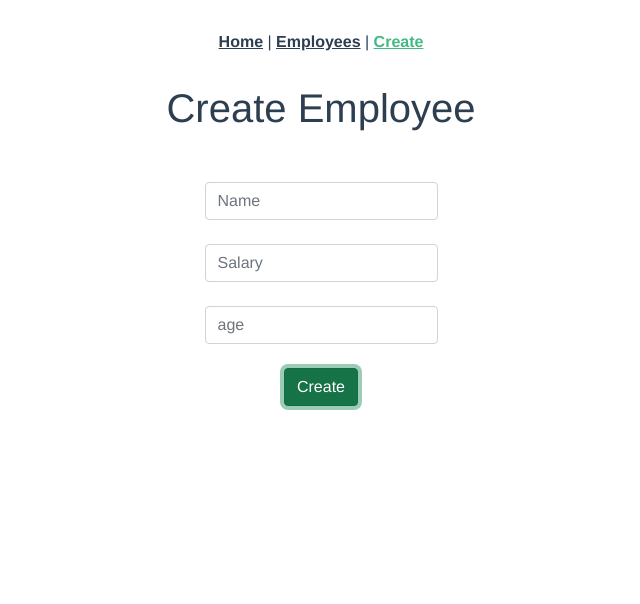
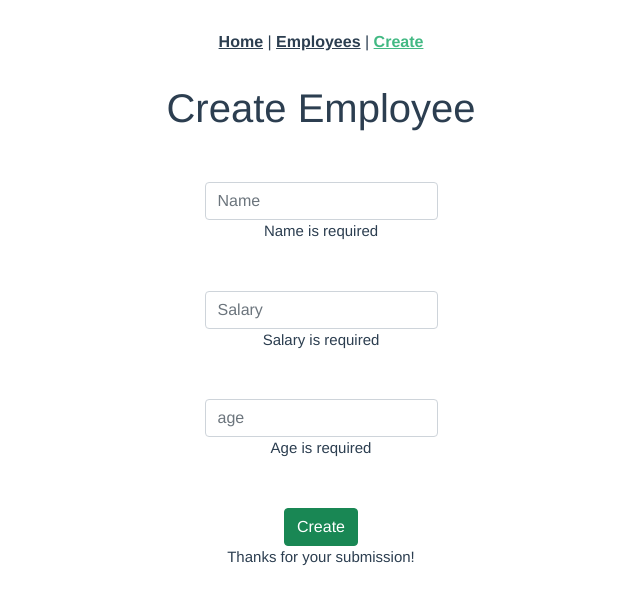
Before and after one commit to FelipeGN85/employeeVUE, a Vue app: page /employee/create in a window 1280 px wide. Both pictures are taken after typing "Sample", "Sample", "Sample" into the empty fields and a click on the button "Create". Shown: the top 604 px of the page, without its empty margins (319-959 px from the left). Built offline with nearby package versions, Linux system fonts and the light colour scheme; no server answers.

Commit message:
Added required validations to fields

```diff
--- a/src/components/forms/CreateEmployeeForm.vue
+++ b/src/components/forms/CreateEmployeeForm.vue
@@ -1,16 +1,30 @@
 <template>
   <div class="form-container">
       <form>
-        <input type="text" class="form-control" placeholder="Name" v-model="employee.name"/>
-        <input type="text" class="form-control mt-4" placeholder="Salary" v-model="employee.salary"/>
-        <input type="text" class="form-control mt-4" placeholder="age" v-model="employee.age"/>
-        <button type="button" class="btn btn-success mt-4" @click="save()">Create</button>
+        <div class="form-group">
+          <input type="text" class="form-control" placeholder="Name" v-model="employee.name"/>
+          <div class="error" v-if="!$v.employee.name.required && $v.$dirty">Name is required</div>
+          <div class="error" v-if="!$v.employee.name.minLength">Name must have at least {{$v.employee.name.$params.minLength.min}} letters.</div>
+        </div>
+        <div>
+          <input type="text" class="form-control mt-5" placeholder="Salary" v-model="employee.salary"/>
+          <div class="error" v-if="!$v.employee.salary.required && $v.$dirty">Salary is required</div>
+        </div>
+        <div>
+          <input type="text" class="form-control mt-5" placeholder="age" v-model="employee.age"/>
+          <div class="error" v-if="!$v.employee.age.required && $v.$dirty">Age is required</div>
+        </div>
+        <button type="button" class="btn btn-success mt-5" @click="save()" :disabled="submitStatus === 'PENDING'">Create</button>
+        <p class="typo__p" v-if="submitStatus === 'OK'">Thanks for your submission!</p>
+        <p class="typo__p" v-if="submitStatus === 'ERROR'">Please fill the form correctly.</p>
+        <p class="typo__p" v-if="submitStatus === 'PENDING'">Sending...</p>
       </form>
   </div>
 </template>
 
 <script>
 import { mapActions } from "vuex";
+import { required, minLength } from 'vuelidate/lib/validators'
 
 export default {
   name: "CreateEmployeeForm",
@@ -21,13 +35,38 @@ export default {
         salary: "",
         age: "",
       },
+      submitStatus: null
     };
+  },
+  validations: {
+    employee:{
+      name: {
+      required,
+      minLength: minLength(4)
+      },
+      salary:{
+        required
+      },
+      age:{
+        required
+      }
+    }
+
   },
   methods: {
     ...mapActions(["createEmployee"]),
     save: function () {
-      this.createEmployee(this.employee);
-      this.resetEmployee();
+      this.$v.$touch()
+      if (this.$v.$invalid) {
+        this.submitStatus = 'ERROR'
+      } else {
+        this.createEmployee(this.employee);
+        this.resetEmployee();
+        this.submitStatus = 'PENDING'
+        setTimeout(() => {
+          this.submitStatus = 'OK'
+        }, 500)
+      }
     },
     resetEmployee: function () {
       this.employee = {
@@ -46,6 +85,6 @@ export default {
   align-items: center;
   justify-content: center;
   margin-top: 50px;
-  font-size: 30px;
+  font-size: 15px;
 }
 </style>
```
